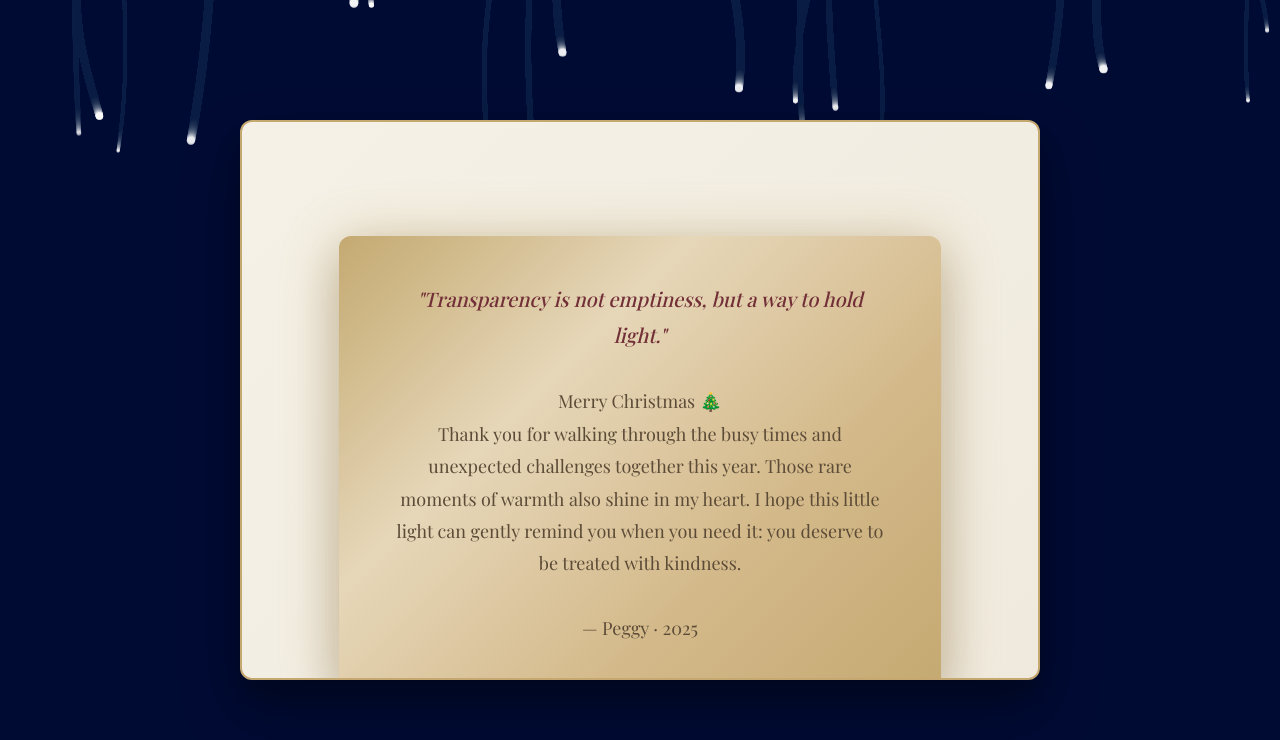
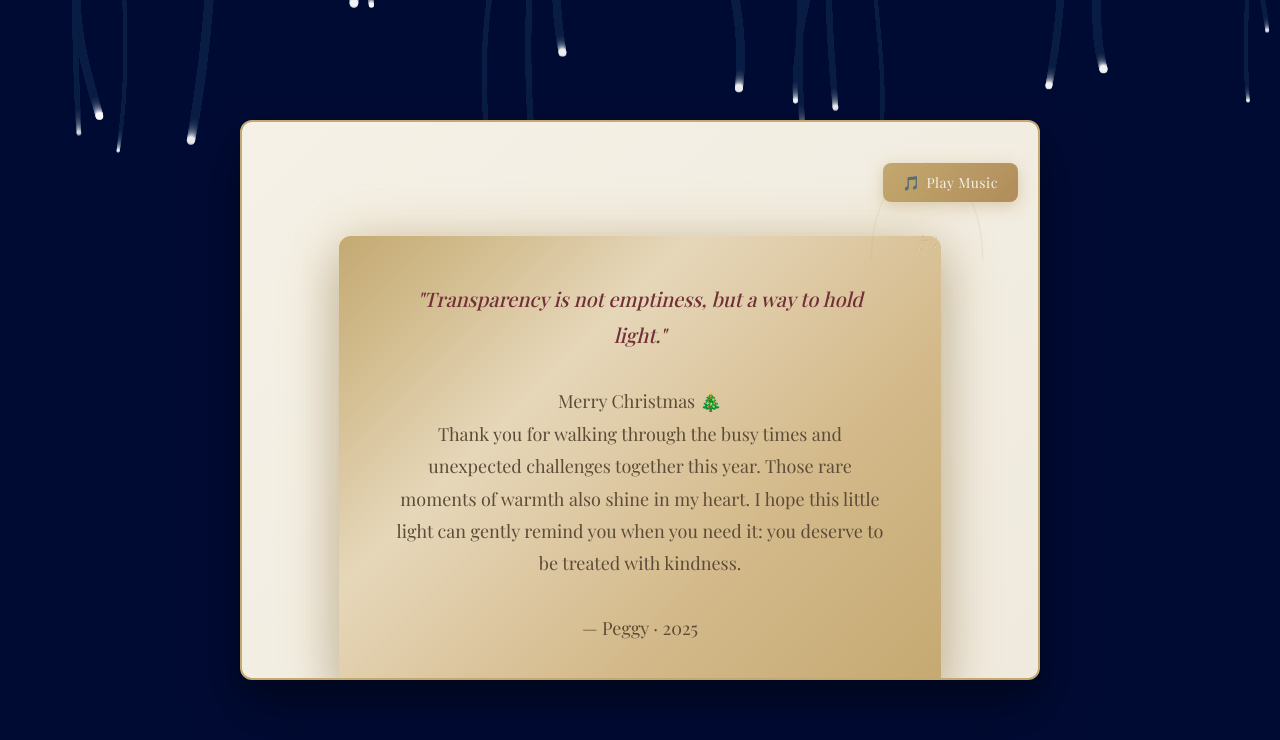
Before and after one commit to USAGI7878/whispering-light, a plain HTML site: page index.html in a window 1280 px wide. Both pictures are taken after a click on the element 640 px from the left and 400 px from the top of the page. Drawn offline with nearby package versions, Linux system fonts and the light colour scheme; a web font is replaced by a local one.

Commit message:
Update mini jar particle system and styles
Refactor particle systems for mini jar and music button styles.

```diff
--- a/index.html
+++ b/index.html
@@ -264,59 +264,54 @@
     font-weight: 300;
   }
 
-  /* Jar particle container */
-  .jar-container {
+  /* 右上角音乐按钮容器 */
+  .top-controls {
+    position: absolute;
+    top: 20px;
+    right: 20px;
+    display: flex;
+    align-items: center;
+    gap: 15px;
+    z-index: 5;
+  }
+
+  /* 小型金色粒子容器 */
+  .mini-jar-container {
     position: relative;
-    width: 100%;
-    max-width: 400px;
-    height: 250px;
-    margin: 30px 0 20px 0;
+    width: 80px;
+    height: 80px;
     display: none;
   }
 
-  .jar-container.show {
+  .mini-jar-container.show {
     display: block;
     animation: fadeIn 1.2s ease-out;
   }
 
-  @keyframes fadeIn {
-    from { opacity: 0; transform: translateY(15px); }
-    to { opacity: 1; transform: translateY(0); }
-  }
-
-  /* Footer - Centered music button */
-  .foot{
-    width:100%;
-    display:flex;
-    justify-content: center;
-    align-items:center;
-    margin-top: 25px;
-    gap:15px;
-    margin-bottom: 25px;
-  }
-
+  /* 音乐按钮 - 右上角 */
   .music-button{
     background: linear-gradient(135deg, var(--gold), #b08d5a);
     border: none;
-    padding: 15px 30px;
-    border-radius: 12px;
-    font-size:16px;
+    padding: 10px 20px;
+    border-radius: 8px;
+    font-size:14px;
     cursor:pointer;
     color: var(--cream);
-    box-shadow: 0 6px 25px rgba(196, 168, 111, 0.5);
+    box-shadow: 0 4px 15px rgba(196, 168, 111, 0.5);
     transition: all 0.3s ease;
     font-family: "Playfair Display", serif;
-    letter-spacing: 1px;
+    letter-spacing: 0.5px;
     display: flex;
     align-items: center;
-    gap: 8px;
-    min-width: 160px;
+    gap: 6px;
+    min-width: 120px;
     justify-content: center;
+    z-index: 6;
   }
 
   .music-button:hover {
-    transform: translateY(-3px);
-    box-shadow: 0 10px 30px rgba(196, 168, 111, 0.7);
+    transform: translateY(-2px);
+    box-shadow: 0 6px 20px rgba(196, 168, 111, 0.7);
   }
 
   .music-button.playing {
@@ -328,6 +323,11 @@
     0% { transform: scale(1); }
     50% { transform: scale(1.05); }
     100% { transform: scale(1); }
+  }
+
+  @keyframes fadeIn {
+    from { opacity: 0; transform: translateY(15px); }
+    to { opacity: 1; transform: translateY(0); }
   }
 
   /* 桌面端特定修复 */
@@ -373,18 +373,19 @@
     .seal::before {
       font-size: 40px;
     }
-    .jar-container {
-      max-width: 350px;
-      height: 220px;
+    .top-controls {
+      top: 15px;
+      right: 15px;
+      gap: 10px;
     }
-    .instruction {
-      font-size: 16px;
-      bottom: 40px;
+    .mini-jar-container {
+      width: 60px;
+      height: 60px;
     }
     .music-button {
-      padding: 12px 25px;
-      font-size: 14px;
-      min-width: 140px;
+      padding: 8px 16px;
+      font-size: 12px;
+      min-width: 100px;
     }
   }
 
@@ -410,13 +411,19 @@
     .seal::before {
       font-size: 36px;
     }
-    .jar-container {
-      max-width: 300px;
-      height: 200px;
+    .top-controls {
+      top: 10px;
+      right: 10px;
+      gap: 8px;
     }
-    .instruction {
-      font-size: 14px;
-      bottom: 35px;
+    .mini-jar-container {
+      width: 50px;
+      height: 50px;
+    }
+    .music-button {
+      padding: 6px 12px;
+      font-size: 11px;
+      min-width: 90px;
     }
   }
 
@@ -442,30 +449,31 @@
 
       <!-- Card content (hidden initially) -->
       <div class="card-content" id="cardContent">
+        <!-- 右上角控制区域 -->
+        <div class="top-controls">
+          <!-- 小型金色粒子效果 -->
+          <div class="mini-jar-container" id="miniJarContainer">
+            <canvas id="miniParticleCanvas"></canvas>
+          </div>
+          <!-- 音乐按钮 -->
+          <button class="music-button" id="musicBtn">
+            <span class="music-icon">🎵</span>
+            <span class="music-text">Play Music</span>
+          </button>
+        </div>
+
         <div class="message">
           <em>"Transparency is not emptiness, but a way to hold light."</em><br><br>
           Merry Christmas 🎄<br>
           Thank you for walking through the busy times and unexpected challenges together this year. Those rare moments of warmth also shine in my heart. I hope this little light can gently remind you when you need it: you deserve to be treated with kindness.<br><br>
           — Peggy · 2025
         </div>
-
-        <!-- Jar particle effect -->
-        <div class="jar-container" id="jarContainer">
-          <canvas id="particleCanvas"></canvas>
-        </div>
-
-        <div class="foot">
-          <button class="music-button" id="musicBtn">
-            <span class="music-icon">🎵</span>
-            <span class="music-text">Play Music</span>
-          </button>
-        </div>
       </div>
     </div>
   </div>
 
 <script>
-// JavaScript 代码保持不变
+// 保持原有的雪花系统不变
 /* ========= Full Page Snow System ========= */
 const fullPageCanvas = document.getElementById('fullPageCanvas');
 const fullPageCtx = fullPageCanvas.getContext('2d', { alpha: true });
@@ -571,104 +579,106 @@ function snowTick(now) {
 snowTick(performance.now());
 emitSnowflakeBatch(SNOWFLAKE_COUNT);
 
-/* ========= Jar Particle System ========= */
-const canvas = document.getElementById('particleCanvas');
-const ctx = canvas.getContext('2d',{alpha:true});
-let jarParticles = [];
-const JAR_MAX = 60;
+/* ========= 小型金色粒子系统 ========= */
+const miniCanvas = document.getElementById('miniParticleCanvas');
+const miniCtx = miniCanvas.getContext('2d',{alpha:true});
+let miniParticles = [];
+const MINI_JAR_MAX = 25;
 
-function fitCanvas(){
-  const rect = canvas.getBoundingClientRect();
-  canvas.width = Math.floor(rect.width * fullPageDPR);
-  canvas.height = Math.floor(rect.height * fullPageDPR);
-  canvas.style.width = rect.width + 'px';
-  canvas.style.height = rect.height + 'px';
-  ctx.setTransform(fullPageDPR,0,0,fullPageDPR,0,0);
+function fitMiniCanvas(){
+  const rect = miniCanvas.getBoundingClientRect();
+  miniCanvas.width = Math.floor(rect.width * fullPageDPR);
+  miniCanvas.height = Math.floor(rect.height * fullPageDPR);
+  miniCanvas.style.width = rect.width + 'px';
+  miniCanvas.style.height = rect.height + 'px';
+  miniCtx.setTransform(fullPageDPR,0,0,fullPageDPR,0,0);
 }
 
-function createJarParticle(){
-  const w = canvas.clientWidth;
-  const h = canvas.clientHeight;
+function createMiniParticle(){
+  const w = miniCanvas.clientWidth;
+  const h = miniCanvas.clientHeight;
   return {
-    x: w/2 + (Math.random() - 0.5) * 60,
-    y: h * 0.8,
-    vx: (Math.random() - 0.5) * 0.05,
-    vy: -Math.random() * 0.2 - 0.03,
-    size: Math.random() * 2 + 1,
-    life: Math.random() * 6 + 4,
+    x: w/2 + (Math.random() - 0.5) * 20,
+    y: h * 0.7,
+    vx: (Math.random() - 0.5) * 0.03,
+    vy: -Math.random() * 0.15 - 0.02,
+    size: Math.random() * 1 + 0.5,
+    life: Math.random() * 4 + 2,
     age: 0,
     alpha: Math.random() * 0.6 + 0.4
   };
 }
 
-function emitJarBatch(){
-  if (!jarRunning) return;
-  for(let i=0;i<2;i++){
-    if(jarParticles.length < JAR_MAX) {
-      jarParticles.push(createJarParticle());
+function emitMiniBatch(){
+  if (!miniRunning) return;
+  for(let i=0;i<1;i++){
+    if(miniParticles.length < MINI_JAR_MAX) {
+      miniParticles.push(createMiniParticle());
     }
   }
 }
 
-let jarLast = performance.now();
-let jarRunning = false;
+let miniLast = performance.now();
+let miniRunning = false;
 
-function updateJarParticles(now){
-  if (!jarRunning) return;
-  const dt = (now - jarLast) / 1000;
-  jarLast = now;
+function updateMiniParticles(now){
+  if (!miniRunning) return;
+  const dt = (now - miniLast) / 1000;
+  miniLast = now;
 
-  if(Math.random() < 0.4) emitJarBatch();
+  if(Math.random() < 0.3) emitMiniBatch();
 
-  for(let i=jarParticles.length-1;i>=0;i--){
-    let p = jarParticles[i];
+  for(let i=miniParticles.length-1;i>=0;i--){
+    let p = miniParticles[i];
     p.age += dt;
     p.x += p.vx;
     p.y += p.vy;
-    p.vy += 0.005;
-    p.alpha *= 0.997;
+    p.vy += 0.003;
+    p.alpha *= 0.998;
 
-    if(p.age > p.life || p.alpha < 0.05 || p.y < -10) {
-      jarParticles.splice(i,1);
+    if(p.age > p.life || p.alpha < 0.05 || p.y < -5) {
+      miniParticles.splice(i,1);
     }
   }
 }
 
-function drawJarParticles(){
-  const w = canvas.clientWidth;
-  const h = canvas.clientHeight;
-  ctx.clearRect(0,0,w,h);
+function drawMiniParticles(){
+  const w = miniCanvas.clientWidth;
+  const h = miniCanvas.clientHeight;
+  miniCtx.clearRect(0,0,w,h);
 
-  ctx.save();
-  ctx.strokeStyle = 'rgba(196, 168, 111, 0.2)';
-  ctx.lineWidth = 3;
-  ctx.beginPath();
-  ctx.moveTo(w*0.3, h*0.9);
-  ctx.bezierCurveTo(w*0.3, h*0.4, w*0.4, h*0.2, w*0.5, h*0.15);
-  ctx.bezierCurveTo(w*0.6, h*0.2, w*0.7, h*0.4, w*0.7, h*0.9);
-  ctx.stroke();
-  ctx.restore();
+  // 绘制小型罐子轮廓
+  miniCtx.save();
+  miniCtx.strokeStyle = 'rgba(196, 168, 111, 0.15)';
+  miniCtx.lineWidth = 1.5;
+  miniCtx.beginPath();
+  miniCtx.moveTo(w*0.3, h*0.85);
+  miniCtx.bezierCurveTo(w*0.3, h*0.4, w*0.4, h*0.2, w*0.5, h*0.15);
+  miniCtx.bezierCurveTo(w*0.6, h*0.2, w*0.7, h*0.4, w*0.7, h*0.85);
+  miniCtx.stroke();
+  miniCtx.restore();
 
-  for(let p of jarParticles){
-    ctx.save();
-    ctx.globalAlpha = p.alpha;
-    const gradient = ctx.createRadialGradient(p.x, p.y, 0, p.x, p.y, p.size * 2);
+  // 绘制小型粒子
+  for(let p of miniParticles){
+    miniCtx.save();
+    miniCtx.globalAlpha = p.alpha;
+    const gradient = miniCtx.createRadialGradient(p.x, p.y, 0, p.x, p.y, p.size * 1.5);
     gradient.addColorStop(0, 'rgba(255,255,255,0.9)');
-    gradient.addColorStop(0.4, 'rgba(196, 168, 111, 0.7)');
+    gradient.addColorStop(0.4, 'rgba(196, 168, 111, 0.6)');
     gradient.addColorStop(1, 'rgba(196, 168, 111, 0)');
-    ctx.fillStyle = gradient;
-    ctx.beginPath();
-    ctx.arc(p.x, p.y, p.size, 0, Math.PI * 2);
-    ctx.fill();
-    ctx.restore();
+    miniCtx.fillStyle = gradient;
+    miniCtx.beginPath();
+    miniCtx.arc(p.x, p.y, p.size, 0, Math.PI * 2);
+    miniCtx.fill();
+    miniCtx.restore();
   }
 }
 
-function jarTick(now){
-  if(!jarRunning) return;
-  updateJarParticles(now);
-  drawJarParticles();
-  requestAnimationFrame(jarTick);
+function miniTick(now){
+  if(!miniRunning) return;
+  updateMiniParticles(now);
+  drawMiniParticles();
+  requestAnimationFrame(miniTick);
 }
 
 /* ========= LOFI CHRISTMAS MUSIC SYSTEM ========= */
@@ -843,7 +853,7 @@ const envelopeContainer = document.getElementById('envelopeContainer');
 const envelope = document.getElementById('envelope');
 const seal = document.getElementById('seal');
 const cardContent = document.getElementById('cardContent');
-const jarContainer = document.getElementById('jarContainer');
+const miniJarContainer = document.getElementById('miniJarContainer');
 const musicBtn = document.getElementById('musicBtn');
 
 let isOpened = false;
@@ -858,12 +868,13 @@ function openEnvelope() {
 
   setTimeout(() => {
     cardContent.classList.add('show');
-    jarContainer.classList.add('show');
+    miniJarContainer.classList.add('show');
 
-    fitCanvas();
-    jarRunning = true;
-    jarLast = performance.now();
-    jarTick(performance.now());
+    // 启动小型粒子系统
+    fitMiniCanvas();
+    miniRunning = true;
+    miniLast = performance.now();
+    miniTick(performance.now());
   }, 800);
 }
 
@@ -889,21 +900,22 @@ envelopeContainer.setAttribute('tabindex', '0');
 /* ========= Initialize ========= */
 emitSnowflakeBatch(SNOWFLAKE_COUNT);
 
-const observer = new MutationObserver((mutations) => {
+// 监听小型粒子容器的显示
+const miniObserver = new MutationObserver((mutations) => {
   mutations.forEach((mutation) => {
     if (mutation.type === 'attributes' && mutation.attributeName === 'class') {
-      if (jarContainer.classList.contains('show')) {
-        setTimeout(fitCanvas, 100);
+      if (miniJarContainer.classList.contains('show')) {
+        setTimeout(fitMiniCanvas, 100);
       }
     }
   });
 });
 
-observer.observe(jarContainer, { attributes: true });
+miniObserver.observe(miniJarContainer, { attributes: true });
 
 window.addEventListener('resize', () => {
-  if (jarRunning) {
-    fitCanvas();
+  if (miniRunning) {
+    fitMiniCanvas();
   }
 });
 
```
